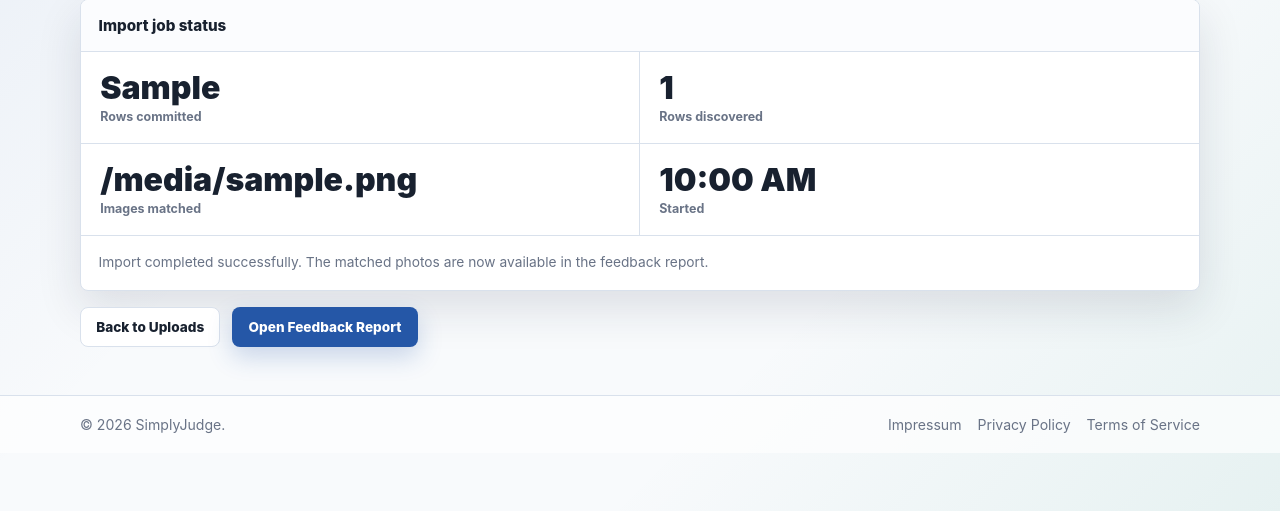
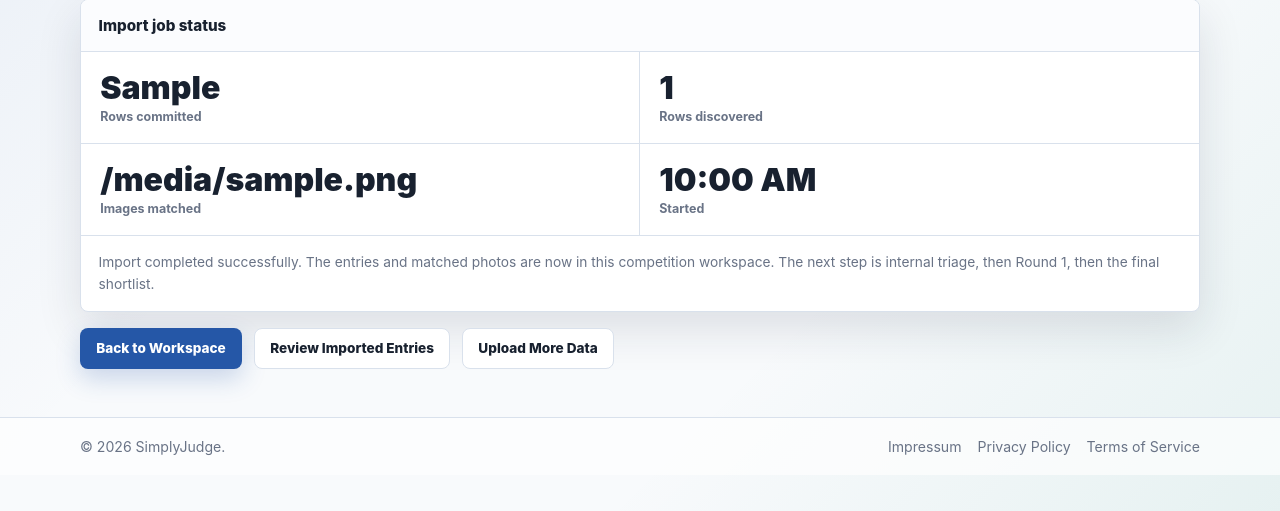
Before and after one commit to MenradHolm/simplyjudge, a Django app: template judging_app/templates/judging_app/zip_import_status.html in a window 1280 px wide. Shown: the part 289-800 px from the top of the page. Run offline with Django 3.2, Linux system fonts and the light colour scheme; the template is opened without the code that fills it: most values are stand-ins (such as "Sample title", 1, 10 or a date in 2020).

Commit message:
Clarify post-import next steps

```diff
--- a/judging_app/templates/judging_app/zip_import_status.html
+++ b/judging_app/templates/judging_app/zip_import_status.html
@@ -48,7 +48,12 @@
         </div>
         <div class="panel-footer">
             {% if job.status == 'completed' %}
-                Import completed successfully. The matched photos are now available in the feedback report.
+                Import completed successfully. The entries and matched photos are now in this competition workspace.
+                {% if is_feedback_portal %}
+                    Assigned reviewers can now score every photo and leave member feedback.
+                {% else %}
+                    The next step is internal triage, then Round 1, then the final shortlist.
+                {% endif %}
             {% elif job.status == 'failed' %}
                 Import failed and database changes were rolled back. Error: {{ job.error_message }}
             {% elif job.status == 'processing' %}
@@ -60,8 +65,20 @@
     </section>
 
     <div class="actions" style="margin-top: 1rem;">
-        <a href="{% url 'upload_spreadsheet' competition.slug %}" class="button button-secondary">Back to Uploads</a>
-        <a href="{% url 'feedback_report' competition.slug %}" class="button button-primary">Open Feedback Report</a>
+        {% if job.status == 'completed' %}
+            {% if can_start_feedback_review %}
+                <a href="{% url 'judge_router' competition.slug %}" class="button button-primary">Start Feedback Review</a>
+            {% elif can_start_triage %}
+                <a href="{% url 'elimination_mode' competition.slug %}" class="button button-primary">Start Triage Review</a>
+            {% else %}
+                <a href="{% url 'home_hub' %}" class="button button-primary">Back to Workspace</a>
+            {% endif %}
+            <a href="{% url 'feedback_report' competition.slug %}" class="button button-secondary">Review Imported Entries</a>
+            <a href="{% url 'upload_spreadsheet' competition.slug %}" class="button button-secondary">Upload More Data</a>
+        {% else %}
+            <a href="{% url 'upload_spreadsheet' competition.slug %}" class="button button-secondary">Back to Uploads</a>
+            <a href="{% url 'home_hub' %}" class="button button-secondary">Back to Workspace</a>
+        {% endif %}
     </div>
 </main>
 {% endblock %}
```
Also changed, not shown: judging_app/tests.py (+38 -1 lines), judging_app/views.py (+8 -1 lines).
